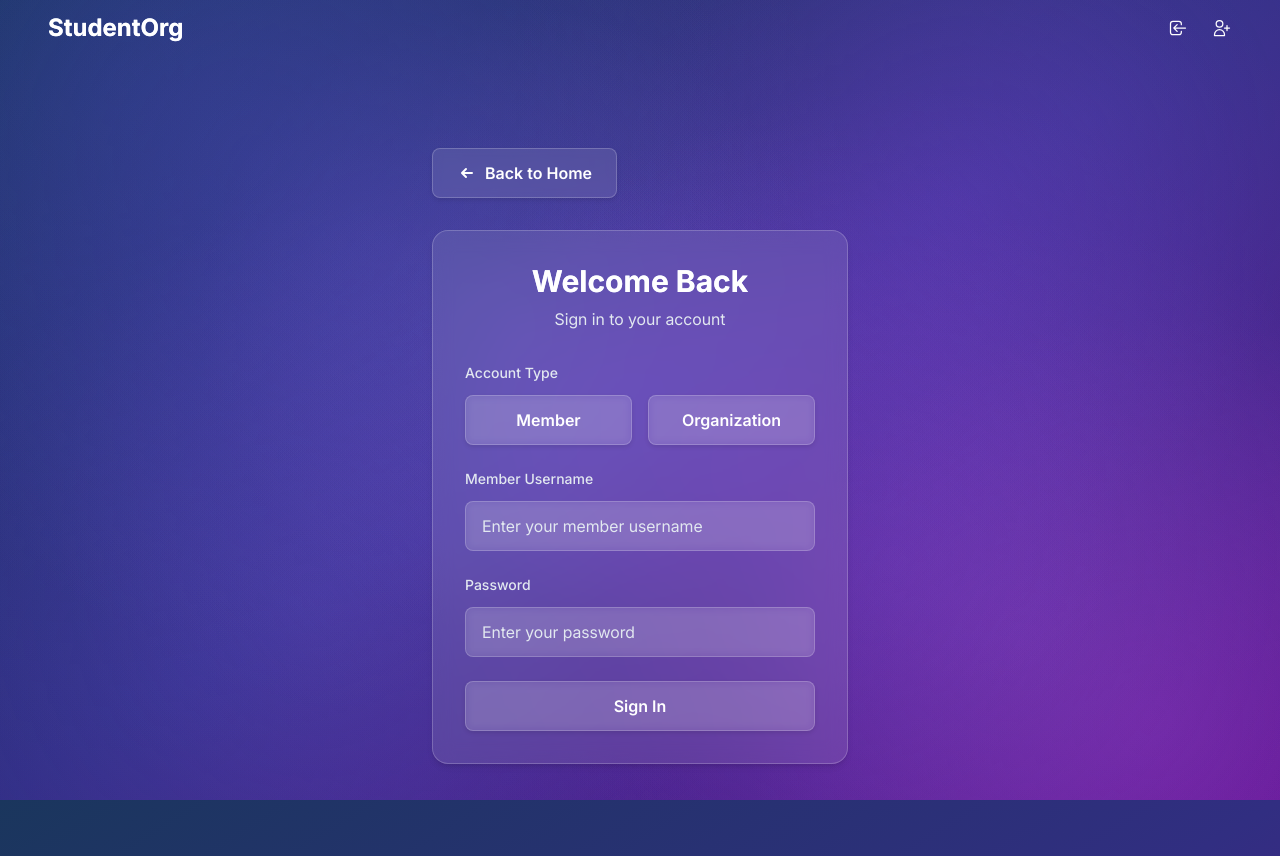
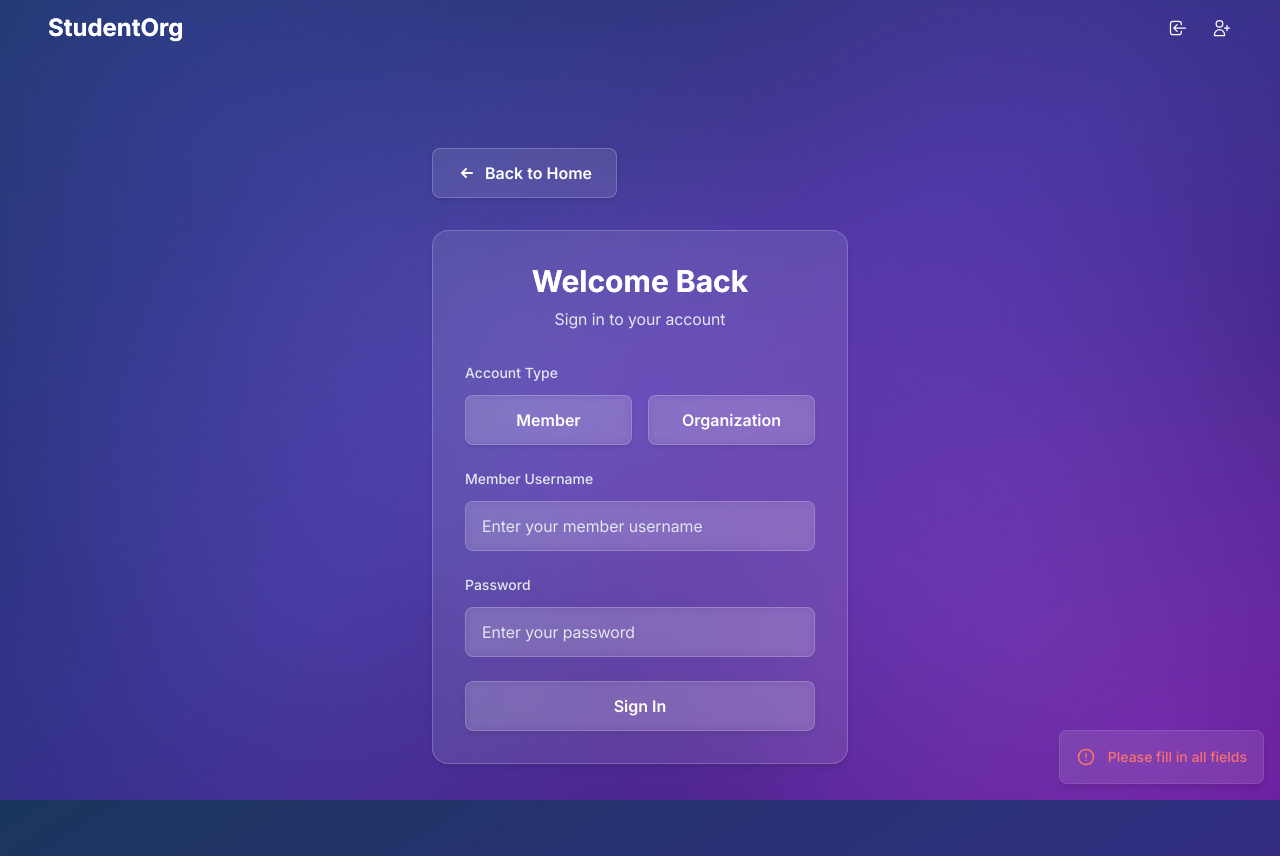
Before and after one commit to adrianneds/studentorg-management-system, a Svelte app: page /login in a window 1280 px wide. Both pictures are taken after a click on the button "Sign In". Built offline with nearby package versions, Linux system fonts and the light colour scheme; no server answers.

Commit message:
ui: added error handling in login

```diff
--- /dev/null
+++ b/src/components/Toast.svelte
@@ -0,0 +1,70 @@
+<script>
+  import { fade, fly } from 'svelte/transition';
+  import { quintOut } from 'svelte/easing';
+
+  export let message = '';
+  export let type = 'error'; // 'error', 'success', 'info', 'warning'
+  export let duration = 3000;
+  export let show = false;
+
+  let timeout;
+
+  $: if (show) {
+    clearTimeout(timeout);
+    timeout = setTimeout(() => {
+      show = false;
+    }, duration);
+  }
+
+  function getTypeStyles() {
+    switch (type) {
+      case 'success':
+        return 'bg-green-500/20 border-green-500/30 text-green-400';
+      case 'warning':
+        return 'bg-yellow-500/20 border-yellow-500/30 text-yellow-400';
+      case 'info':
+        return 'bg-blue-500/20 border-blue-500/30 text-blue-400';
+      default:
+        return 'bg-red-500/20 border-red-500/30 text-red-400';
+    }
+  }
+</script>
+
+{#if show}
+  <div
+    class="fixed bottom-4 right-4 z-[9999]"
+    transition:fly={{ y: 50, duration: 300, easing: quintOut }}
+  >
+    <div
+      class="glass-card p-4 flex items-center space-x-3 {getTypeStyles()} shadow-lg backdrop-blur-md"
+      transition:fade={{ duration: 200 }}
+    >
+      {#if type === 'error'}
+        <svg class="w-5 h-5" fill="none" stroke="currentColor" viewBox="0 0 24 24">
+          <path stroke-linecap="round" stroke-linejoin="round" stroke-width="2" d="M12 8v4m0 4h.01M21 12a9 9 0 11-18 0 9 9 0 0118 0z" />
+        </svg>
+      {:else if type === 'success'}
+        <svg class="w-5 h-5" fill="none" stroke="currentColor" viewBox="0 0 24 24">
+          <path stroke-linecap="round" stroke-linejoin="round" stroke-width="2" d="M5 13l4 4L19 7" />
+        </svg>
+      {:else if type === 'warning'}
+        <svg class="w-5 h-5" fill="none" stroke="currentColor" viewBox="0 0 24 24">
+          <path stroke-linecap="round" stroke-linejoin="round" stroke-width="2" d="M12 9v2m0 4h.01m-6.938 4h13.856c1.54 0 2.502-1.667 1.732-3L13.732 4c-.77-1.333-2.694-1.333-3.464 0L3.34 16c-.77 1.333.192 3 1.732 3z" />
+        </svg>
+      {:else}
+        <svg class="w-5 h-5" fill="none" stroke="currentColor" viewBox="0 0 24 24">
+          <path stroke-linecap="round" stroke-linejoin="round" stroke-width="2" d="M13 16h-1v-4h-1m1-4h.01M21 12a9 9 0 11-18 0 9 9 0 0118 0z" />
+        </svg>
+      {/if}
+      <span class="text-sm font-medium">{message}</span>
+    </div>
+  </div>
+{/if}
+
+<style>
+  .glass-card {
+    background: rgba(255, 255, 255, 0.1);
+    border: 1px solid rgba(255, 255, 255, 0.1);
+    border-radius: 0.5rem;
+  }
+</style>
--- a/src/routes/Login.svelte
+++ b/src/routes/Login.svelte
@@ -2,16 +2,25 @@
   import { Link, navigate } from "svelte-routing";
   import { onMount } from 'svelte';
   import { auth } from '../stores/auth';
+  import Toast from '../components/Toast.svelte';
 
   let username = '';
   let password = '';
   let userType = 'member'; // 'member' or 'organization'
-  let error = '';
   let loading = false;
   let id = '';
   let studno = '';
 
   let credentialsValid = false;
+  let toastMessage = '';
+  let toastType = 'error';
+  let showToast = false;
+
+  function showError(message) {
+    toastMessage = message;
+    toastType = 'error';
+    showToast = true;
+  }
 
   onMount(() => {
     // Check if user is already logged in
@@ -24,52 +33,60 @@
     }
   });
 
-    async function getOrganizationId(username) {
-      await fetch(`http://localhost:5001/organization/getOrganizationId/user/${username}`,
-        {
+  async function getOrganizationId(username) {
+    try {
+      const response = await fetch(`http://localhost:5001/organization/getOrganizationId/user/${username}`, {
         method: 'GET',
         headers: {
           'Content-Type': 'application/json'
         }
+      });
+
+      if (!response.ok) {
+        throw new Error('Failed to fetch organization ID');
       }
-      )
-      .then(response => response.json())
-      .then(data => {
-        id = data[0].organization_id;
-        console.log(id)
-      }).catch(error => {
-        console.log(error);
-        return '';
-      });
-  };
 
-    async function getStudentNumber(username) {
-      await fetch(`http://localhost:5001/member/getStudentNumber/user/${username}`,
-        {
+      const data = await response.json();
+      id = data[0].organization_id;
+      return id;
+    } catch (error) {
+      console.error('Error fetching organization ID:', error);
+      throw new Error('Failed to fetch organization details');
+    }
+  }
+
+  async function getStudentNumber(username) {
+    try {
+      const response = await fetch(`http://localhost:5001/member/getStudentNumber/user/${username}`, {
         method: 'GET',
         headers: {
           'Content-Type': 'application/json'
         }
+      });
+
+      if (!response.ok) {
+        throw new Error('Failed to fetch student number');
       }
-      )
-      .then(response => response.json())
-      .then(data => {
-        studno = data[0].student_number;
-        //console.log(id)
-      }).catch(error => {
-        console.log(error);
-        return '';
-      });
-  };
+
+      const data = await response.json();
+      studno = data[0].student_number;
+      return studno;
+    } catch (error) {
+      console.error('Error fetching student number:', error);
+      throw new Error('Failed to fetch member details');
+    }
+  }
 
   async function handleLogin() {
-    error = '';
+    loading = true;
 
     try {
+      if (!username || !password) {
+        throw new Error('Please fill in all fields');
+      }
+
       if (userType === 'member') {
-        // Check member credentials
-        // if (username === 'johndoe' && password === 'password') {
-        credentialsValid = await auth.validateCredentials(username, password, 'member')
+        credentialsValid = await auth.validateCredentials(username, password, 'member');
         if (credentialsValid) {
           await getStudentNumber(username);
           await auth.login({
@@ -79,13 +96,10 @@
           });
           navigate('/member-dashboard');
         } else {
-          alert('Invalid member credentials');
-          console.log(error)
-          return
+          throw new Error('Invalid member credentials');
         }
       } else {
-        // Check organization credentials
-        credentialsValid = await auth.validateCredentials(username, password, 'organization')
+        credentialsValid = await auth.validateCredentials(username, password, 'organization');
         if (credentialsValid) {
           await getOrganizationId(username);
           await auth.login({
@@ -95,12 +109,14 @@
           });
           navigate('/organization-dashboard');
         } else {
-          alert('Invalid organization credentials');
-          return
+          throw new Error('Invalid organization credentials');
         }
       }
     } catch (err) {
-      console.log("ERROR: " + err)
+      showError(err.message || 'An error occurred during login');
+      console.error('Login error:', err);
+    } finally {
+      loading = false;
     }
   }
 </script>
@@ -164,12 +180,11 @@
         </div>
 
         <button
-          class="glass-button w-full py-3 flex items-center justify-center bg-gradient-to-r from-blue-500/20 to-indigo-500/20 hover:from-blue-500/30 hover:to-indigo-500/30"
+          class="glass-button w-full py-3 flex items-center justify-center bg-gradient-to-r from-blue-500/20 to-indigo-500/20 hover:from-blue-500/30 hover:to-indigo-500/30 disabled:opacity-50 disabled:cursor-not-allowed"
           on:click={handleLogin}
           disabled={loading}
         >
-          Sign In
-          <!-- {#if loading}
+          {#if loading}
             <svg class="animate-spin -ml-1 mr-3 h-5 w-5 text-white" xmlns="http://www.w3.org/2000/svg" fill="none" viewBox="0 0 24 24">
               <circle class="opacity-25" cx="12" cy="12" r="10" stroke="currentColor" stroke-width="4"></circle>
               <path class="opacity-75" fill="currentColor" d="M4 12a8 8 0 018-8V0C5.373 0 0 5.373 0 12h4zm2 5.291A7.962 7.962 0 014 12H0c0 3.042 1.135 5.824 3 7.938l3-2.647z"></path>
@@ -177,19 +192,18 @@
             Signing in...
           {:else}
             Sign In
-          {/if} -->
+          {/if}
         </button>
-
-        <!-- <div class="text-center pt-4">
-          <p class="text-secondary text-sm">
-            Don't have an account?
-            <Link to="/register" class="text-primary hover:underline">Register here</Link>
-          </p>
-        </div> -->
       </div>
     </div>
   </div>
 </div>
+
+<Toast
+  bind:show={showToast}
+  message={toastMessage}
+  type={toastType}
+/>
 
 <style>
   h1 {
```
